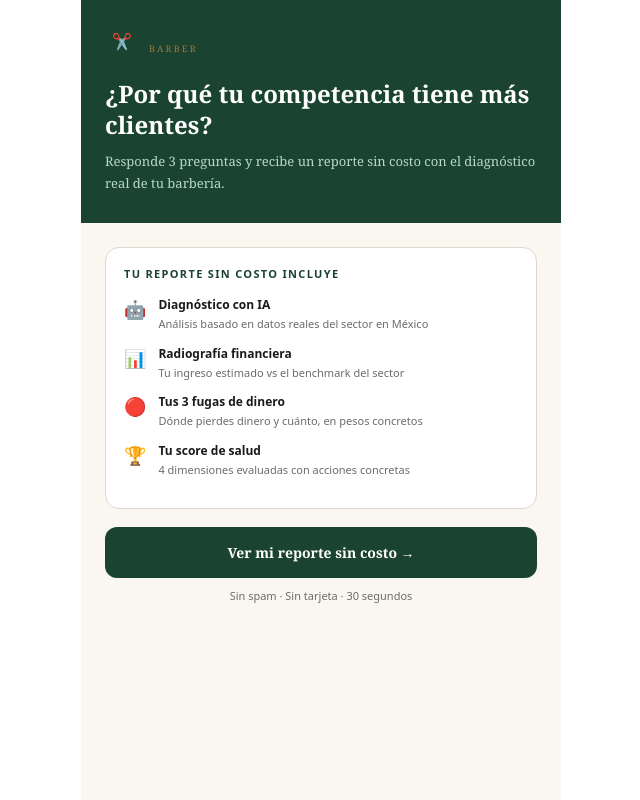
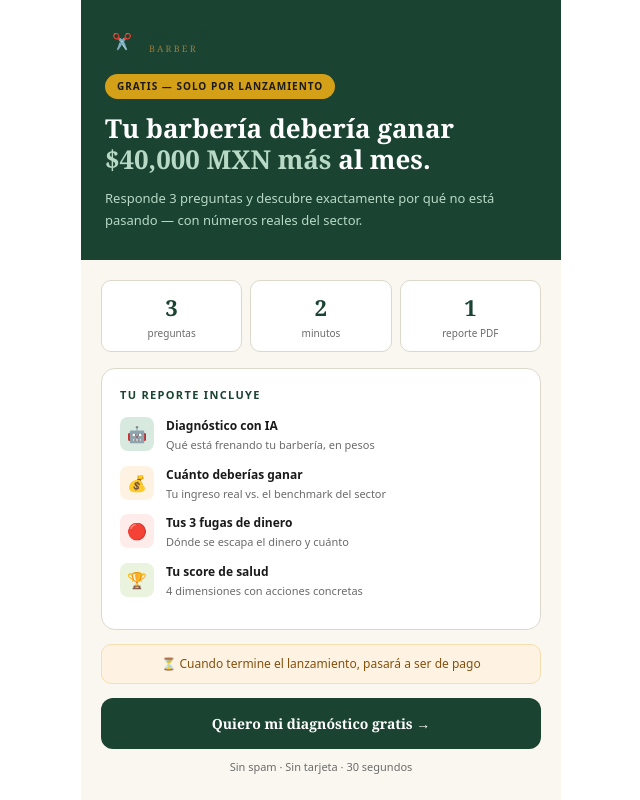
Before and after one commit to etorresborn-cmyk/radarbarber, a Next.js app: page / in a window 1280 px wide. Shown: the whole page, without its empty margins (319-959 px from the left). Built offline with nearby package versions, Linux system fonts and the light colour scheme.

Commit message:
feat: nuevo landing más directo con urgencia y beneficios claros

```diff
--- a/app/page.jsx
+++ b/app/page.jsx
@@ -524,24 +524,33 @@ export default function Home() {
     <div style={{ background: CREMA, minHeight: "100vh", fontFamily: "Georgia, serif", maxWidth: 480, margin: "0 auto" }}>
       <div style={{ background: VERDE, padding: "24px 24px 28px" }}>
         <Logo />
-        <h1 style={{ color: BLANCO, fontSize: 24, fontWeight: 700, lineHeight: 1.3, margin: "20px 0 10px" }}>
-          ¿Por qué tu competencia tiene más clientes?
+        <div style={{ background: "#D4A017", color: "#1A1A1A", fontSize: 10, fontWeight: 700, letterSpacing: "0.1em", fontFamily: "system-ui", padding: "5px 12px", borderRadius: 20, display: "inline-block", marginTop: 16, marginBottom: 14 }}>GRATIS — SOLO POR LANZAMIENTO</div>
+        <h1 style={{ color: BLANCO, fontSize: 26, fontWeight: 700, lineHeight: 1.2, margin: "0 0 12px", fontFamily: "Georgia, serif" }}>
+          Tu barbería debería ganar <span style={{ color: VERDE_CLARO }}>$40,000 MXN más</span> al mes.
         </h1>
-        <p style={{ color: VERDE_CLARO, fontSize: 13, lineHeight: 1.7, margin: 0 }}>
-          Responde 3 preguntas y recibe un reporte sin costo con el diagnóstico real de tu barbería.
+        <p style={{ color: VERDE_CLARO, fontSize: 13, lineHeight: 1.7, margin: 0, fontFamily: "system-ui" }}>
+          Responde 3 preguntas y descubre exactamente por qué no está pasando — con números reales del sector.
         </p>
       </div>
-      <div style={{ padding: "24px" }}>
-        <div style={{ background: BLANCO, borderRadius: 14, padding: "18px", marginBottom: 18, border: `1px solid ${GRIS_BORDE}` }}>
-          <div style={{ color: VERDE, fontSize: 11, fontWeight: 700, letterSpacing: "0.12em", fontFamily: "system-ui", marginBottom: 14 }}>TU REPORTE SIN COSTO INCLUYE</div>
+      <div style={{ padding: "20px 20px 24px" }}>
+        <div style={{ display: "flex", gap: 8, marginBottom: 16 }}>
+          {[["3", "preguntas"], ["2", "minutos"], ["1", "reporte PDF"]].map(([num, label]) => (
+            <div key={label} style={{ flex: 1, background: BLANCO, border: `1px solid ${GRIS_BORDE}`, borderRadius: 10, padding: "10px 6px", textAlign: "center" }}>
+              <div style={{ color: VERDE, fontSize: 22, fontWeight: 700, fontFamily: "Georgia, serif" }}>{num}</div>
+              <div style={{ color: GRIS, fontSize: 10, fontFamily: "system-ui", marginTop: 2 }}>{label}</div>
+            </div>
+          ))}
+        </div>
+        <div style={{ background: BLANCO, borderRadius: 14, padding: "18px", marginBottom: 14, border: `1px solid ${GRIS_BORDE}` }}>
+          <div style={{ color: VERDE, fontSize: 11, fontWeight: 700, letterSpacing: "0.12em", fontFamily: "system-ui", marginBottom: 14 }}>TU REPORTE INCLUYE</div>
           {[
-            ["🤖", "Diagnóstico con IA", "Análisis basado en datos reales del sector en México"],
-            ["📊", "Radiografía financiera", "Tu ingreso estimado vs el benchmark del sector"],
-            ["🔴", "Tus 3 fugas de dinero", "Dónde pierdes dinero y cuánto, en pesos concretos"],
-            ["🏆", "Tu score de salud", "4 dimensiones evaluadas con acciones concretas"],
-          ].map(([ic, t, d]) => (
-            <div key={t} style={{ display: "flex", gap: 12, marginBottom: 12 }}>
-              <span style={{ fontSize: 18, flexShrink: 0 }}>{ic}</span>
+            ["🤖", "#D8EAE0", "Diagnóstico con IA", "Qué está frenando tu barbería, en pesos"],
+            ["💰", "#FEF3E2", "Cuánto deberías ganar", "Tu ingreso real vs. el benchmark del sector"],
+            ["🔴", "#FDECEA", "Tus 3 fugas de dinero", "Dónde se escapa el dinero y cuánto"],
+            ["🏆", "#EAF3DE", "Tu score de salud", "4 dimensiones con acciones concretas"],
+          ].map(([ic, bg, t, d]) => (
+            <div key={t} style={{ display: "flex", gap: 12, marginBottom: 12, alignItems: "flex-start" }}>
+              <div style={{ width: 34, height: 34, borderRadius: 8, background: bg, display: "flex", alignItems: "center", justifyContent: "center", fontSize: 16, flexShrink: 0 }}>{ic}</div>
               <div>
                 <div style={{ color: CARBON, fontSize: 12, fontWeight: 700, fontFamily: "system-ui", marginBottom: 2 }}>{t}</div>
                 <div style={{ color: GRIS, fontSize: 11, lineHeight: 1.5, fontFamily: "system-ui" }}>{d}</div>
@@ -549,7 +558,10 @@ export default function Home() {
             </div>
           ))}
         </div>
-        <BtnPrimario onClick={() => setPantalla("formulario")}>Ver mi reporte sin costo →</BtnPrimario>
+        <div style={{ background: "#FEF3E2", border: "1px solid #F5DFB0", borderRadius: 10, padding: "10px 14px", marginBottom: 14, textAlign: "center", color: "#854F0B", fontSize: 12, fontFamily: "system-ui" }}>
+          ⏳ Cuando termine el lanzamiento, pasará a ser de pago
+        </div>
+        <BtnPrimario onClick={() => setPantalla("formulario")}>Quiero mi diagnóstico gratis →</BtnPrimario>
         <p style={{ color: GRIS, fontSize: 11, textAlign: "center", marginTop: 10, fontFamily: "system-ui" }}>Sin spam · Sin tarjeta · 30 segundos</p>
       </div>
     </div>
```
